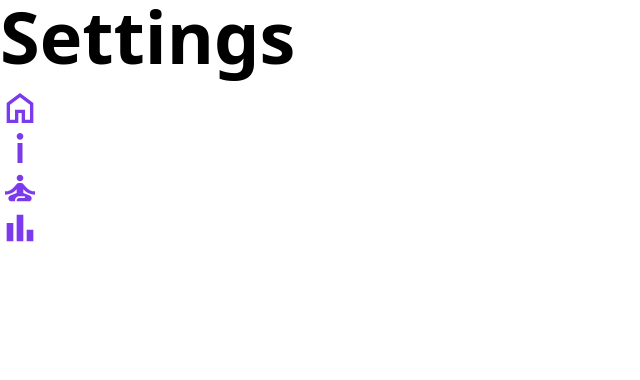
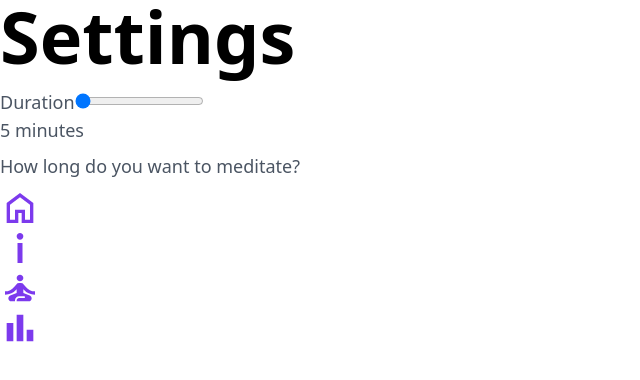
Before and after one commit to Raphael-Hemme/react-meditation-app, a React app: page /settings in a window 1280 px wide. Shown: the top 380 px of the page, without its empty margins (0-640 px from the left). Built offline with nearby package versions, Linux system fonts and the light colour scheme; the HTML template or start-up script is replaced by a standard one.

Commit message:
core: Work on useReducer and start work on SettingsPage

```diff
--- a/src/index.css
+++ b/src/index.css
@@ -6,7 +6,8 @@
   h1 {
     @apply mb-4 text-7xl font-bold;
   }
-  p {
+  p,
+  label {
     @apply mb-2 text-lg text-gray-600;
   }
 }
--- a/src/routes/SettingsPage.tsx
+++ b/src/routes/SettingsPage.tsx
@@ -1,9 +1,36 @@
+import { useState } from 'react';
 import { PageTitle } from '../components/PageTitle';
 
 export const SettingsPage = () => {
+  // Time in full minutes since sub-minute adjustment should not be necessary-> default is 5 minutes
+  const [minuteDuration, setMinuteDuration] = useState(5);
+
+  const handleDurationChange = (val: number) => {
+    setMinuteDuration(val);
+    // Todo: dispatch action to set app state
+  };
+
   return (
     <div className="h-full w-full">
       <PageTitle pageTitle="Settings" />
+      <section className="flex flex-col">
+        <div className="flex justify-center gap-5">
+          <label htmlFor="durationRange">Duration</label>
+
+          <input
+            type="range"
+            id="durationRange"
+            name="durationRange"
+            min="1"
+            max="600"
+            value={minuteDuration}
+            onChange={(e) => handleDurationChange(+e.target.value)}
+            className="w-2/3 accent-violet-500"
+          />
+          <p>{minuteDuration} minutes</p>
+        </div>
+        <p>How long do you want to meditate?</p>
+      </section>
     </div>
   );
 };
--- a/src/routes/root.tsx
+++ b/src/routes/root.tsx
@@ -2,17 +2,40 @@ import { Outlet } from 'react-router-dom';
 import { Menu } from '../components/Menu';
 import { useReducer } from 'react';
 
-const reducer = (state, action) => {};
+type AppState = {
+  settings: {
+    selectedDuration: number;
+  };
+  statistics: {
+    sessions: any[];
+  };
+};
+
+const initialState = {
+  settings: {
+    selectedDuration: 300,
+  },
+  statistics: {
+    sessions: [],
+  },
+};
+
+const ACTIONS = {
+  SELECT_DURATION: 'select-duration',
+};
+
+const reducer = (state: AppState, action): AppState => {
+  /*   switch (action.type) {
+    case ACTIONS.SELECT_DURATION:
+      return {
+        ...state,
+        settings.selectedDuration = action.payload
+      }
+  } */
+};
 
 export const Root = () => {
-  const [appState, dispatch] = useReducer(reducer, {
-    settings: {
-      selectedDuration: '00:05:00',
-    },
-    statistics: {
-      sessions: [],
-    },
-  });
+  const [appState, dispatch] = useReducer(reducer, initialState);
 
   return (
     <div className="h-full min-h-screen w-screen bg-gradient-to-b from-green-100 to-blue-200 px-10 py-4">
```
